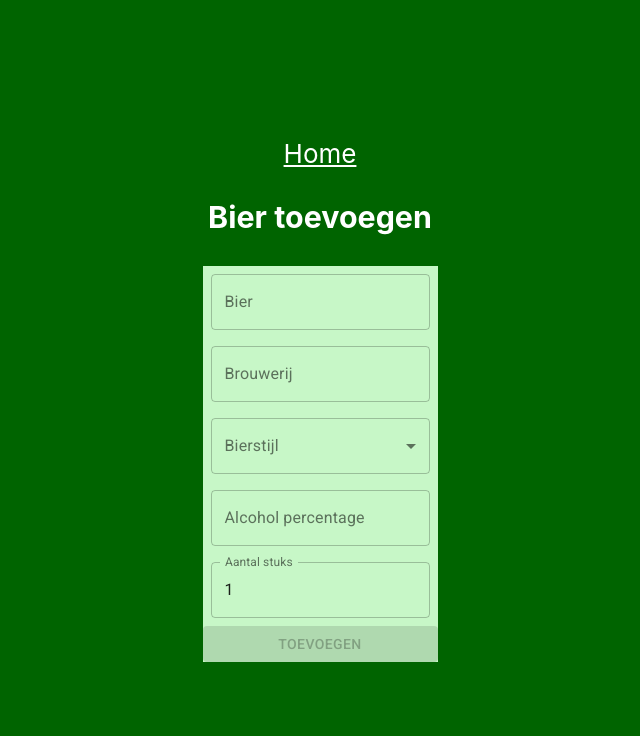
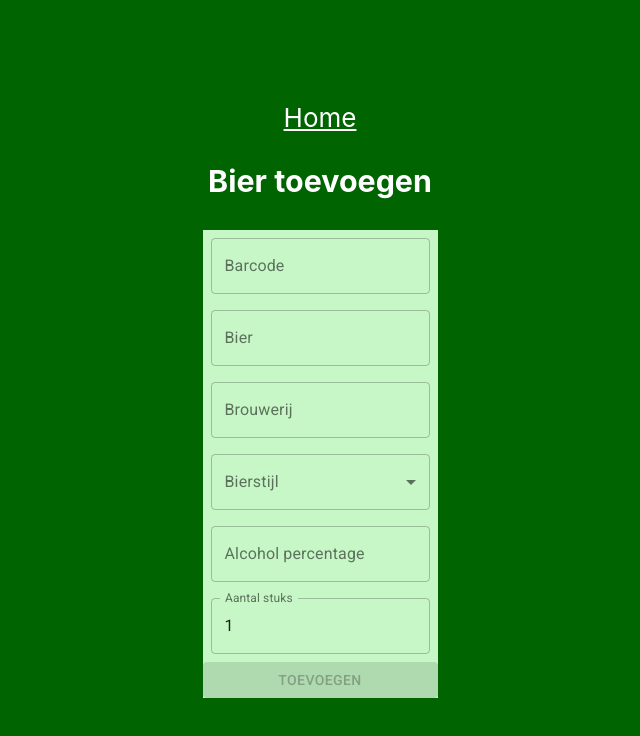
Before and after one commit to mijnbier/app, a React (Create React App) app: page /add-beer in a window 1280 px wide. Shown: the top 736 px of the page, without its empty margins (320-960 px from the left). Built offline with nearby package versions, Linux system fonts and the light colour scheme.

Commit message:
add barcode field

```diff
--- a/src/Pages/AddBeer.js
+++ b/src/Pages/AddBeer.js
@@ -28,6 +28,7 @@ export default function AddBeer() {
   const classes = useStyles();
   const history = useHistory();
 
+  const [ean, setEan] = React.useState("");
   const [name, setName] = React.useState("");
   const [brewery, setBrewery] = React.useState("");
   const [stock, setStock] = React.useState(1);
@@ -35,6 +36,9 @@ export default function AddBeer() {
   const [alcohol, setAlcohol] = React.useState(null);
   const [beerExists, setBeerExists] = React.useState(false);
 
+  const handleEanChange = (e) => {
+    setEan(e.target.value);
+  };
   const handleNameChange = async (e) => {
     setName(e.target.value);
     const result = await db
@@ -82,6 +86,13 @@ export default function AddBeer() {
 
       <h3>Bier toevoegen</h3>
       <FormControl className={classes.root} variant="outlined">
+      <TextField
+          onChange={handleEanChange}
+          value={ean}
+          id="outlined-number"
+          label="Barcode"
+          type="number"
+        />
         <TextField
           onChange={handleNameChange}
           className={classes.root}
```
